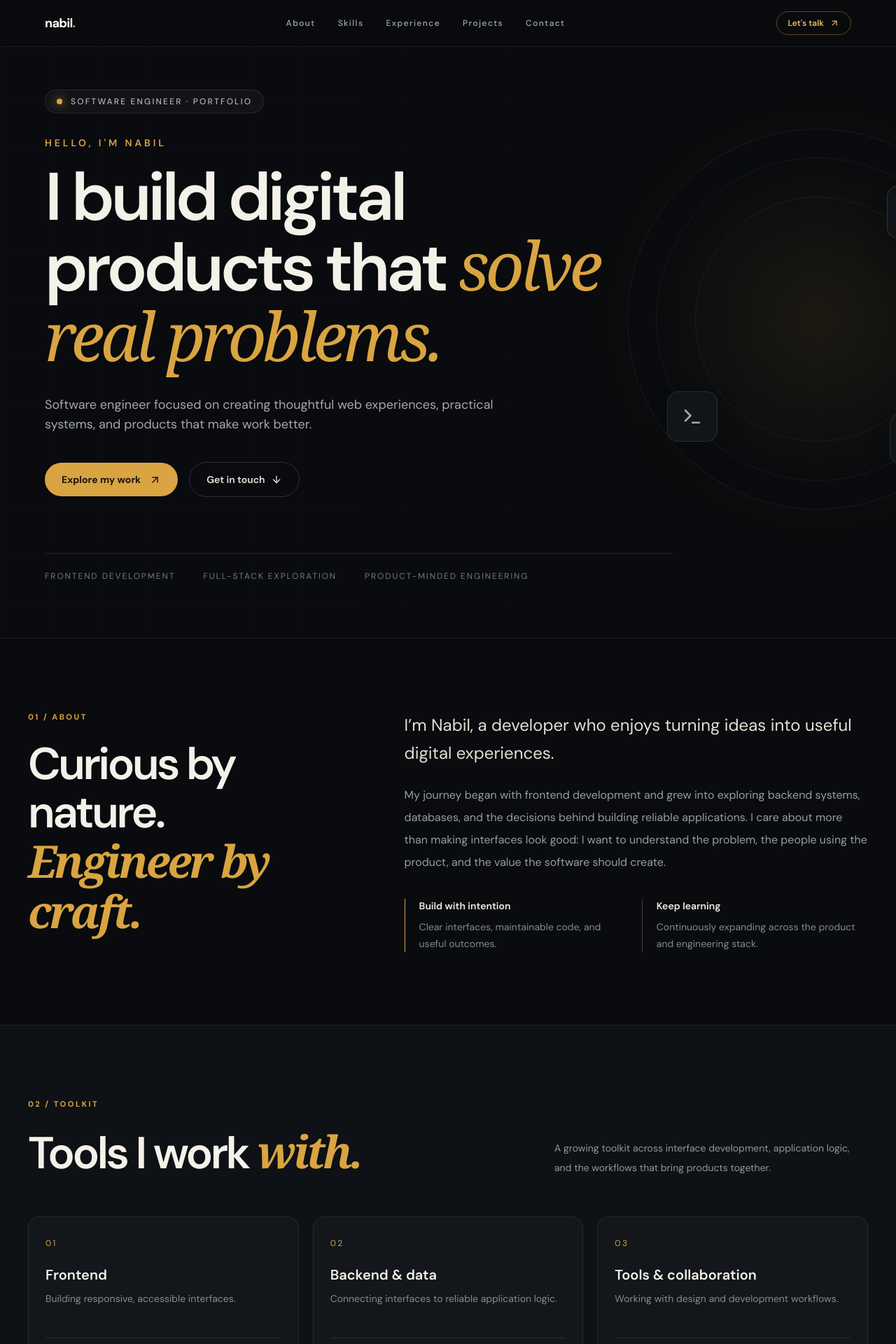
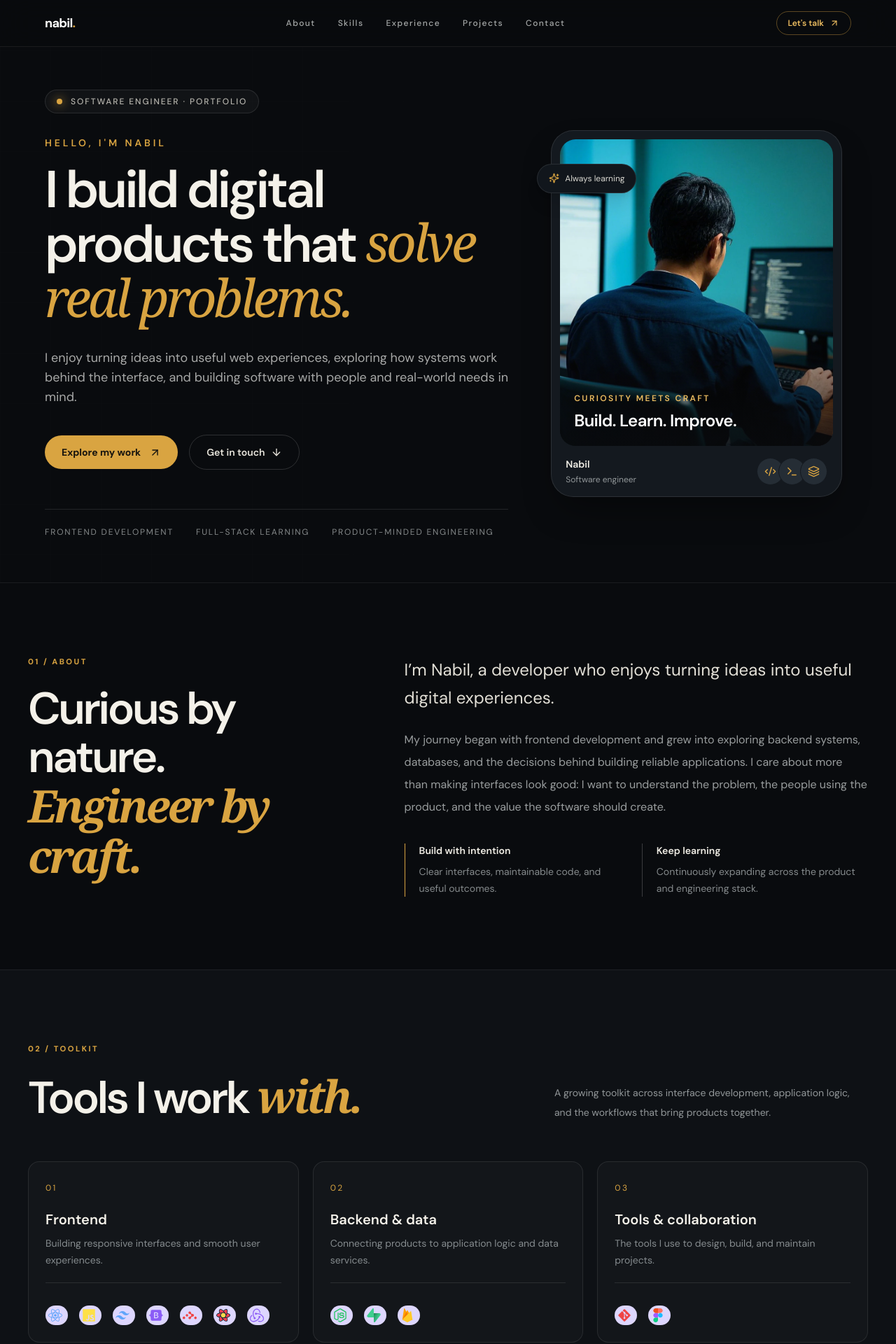
Before and after one commit to Muhammad-nabil99/Portfolio, a React (Vite) app: page / in a window 1280 px wide. Shown: the top 1920 px of the page at 70% size. Built offline with nearby package versions, Linux system fonts and the light colour scheme; a web font is replaced by a local one.

Commit message:
Refine portfolio hero, content hierarchy, and contact section

```diff
--- a/src/App.jsx
+++ b/src/App.jsx
@@ -4,22 +4,29 @@ import Experience from "./components/Experience";
 import Skills from "./components/Skills";
 import Contact from "./components/Contact";
 import Footer from "./components/Footer";
-import { ArrowDown, ArrowUpRight, Code2, Layers3, Terminal } from "lucide-react";
+import {
+  ArrowDown,
+  ArrowUpRight,
+  Code2,
+  Layers3,
+  Terminal,
+  Sparkles,
+} from "lucide-react";
 
 const skillGroups = [
   {
     title: "Frontend",
-    description: "Building responsive, accessible interfaces.",
-    items: ["react", "javascript", "tailwind", "bootstrap", "reactRouter", "reactQuery"],
+    description: "Building responsive interfaces and smooth user experiences.",
+    items: ["react", "javascript", "tailwind", "bootstrap", "reactRouter", "reactQuery", "redux"],
   },
   {
     title: "Backend & data",
-    description: "Connecting interfaces to reliable application logic.",
-    items: ["nodeJs", "supabase", "firebase", "redux"],
+    description: "Connecting products to application logic and data services.",
+    items: ["nodeJs", "supabase", "firebase"],
   },
   {
     title: "Tools & collaboration",
-    description: "Working with design and development workflows.",
+    description: "The tools I use to design, build, and maintain projects.",
     items: ["git", "figma"],
   },
 ];
@@ -30,19 +37,20 @@ function App() {
       <Navbar />
 
       <main>
-        <section id="home" className="hero-section relative mx-auto flex min-h-[92vh] max-w-7xl items-center px-6 pb-20 pt-32 sm:px-10 lg:px-16">
+        <section id="home" className="hero-section relative mx-auto flex min-h-[92vh] max-w-7xl items-center px-6 pb-16 pt-32 sm:px-10 lg:px-16">
           <div className="hero-grid pointer-events-none absolute inset-0" aria-hidden="true" />
-          <div className="relative z-10 max-w-4xl">
-            <div className="mb-8 inline-flex items-center gap-3 rounded-full border border-white/10 bg-white/[0.035] px-4 py-2 text-xs font-medium tracking-[0.18em] text-[#b7b5ae] uppercase">
+          <div className="hero-layout relative z-10 grid w-full items-center gap-14 lg:grid-cols-[1.2fr_0.8fr] lg:gap-12">
+            <div className="max-w-4xl">
+              <div className="mb-8 inline-flex items-center gap-3 rounded-full border border-white/10 bg-white/[0.035] px-4 py-2 text-xs font-medium tracking-[0.16em] text-[#b7b5ae] uppercase">
                 <span className="h-2 w-2 rounded-full bg-[#d9a441] shadow-[0_0_14px_#d9a441]" />
                 Software engineer · Portfolio
               </div>
               <p className="mb-5 text-sm font-semibold tracking-[0.28em] text-[#d9a441] uppercase">Hello, I'm Nabil</p>
-            <h1 className="max-w-4xl text-5xl font-semibold leading-[1.08] tracking-[-0.055em] sm:text-6xl lg:text-8xl">
+              <h1 className="max-w-4xl text-5xl font-semibold leading-[1.08] tracking-[-0.055em] sm:text-6xl lg:text-[4.65rem]">
                 I build digital products that <span className="font-serif font-normal italic text-[#d9a441]">solve real problems.</span>
               </h1>
               <p className="mt-8 max-w-2xl text-base leading-8 text-[#a7a8a7] sm:text-lg">
-              Software engineer focused on creating thoughtful web experiences, practical systems, and products that make work better.
+                I enjoy turning ideas into useful web experiences, exploring how systems work behind the interface, and building software with people and real-world needs in mind.
               </p>
               <div className="mt-10 flex flex-wrap items-center gap-4">
                 <a href="#projects" className="inline-flex items-center gap-3 rounded-full bg-[#d9a441] px-6 py-3.5 text-sm font-bold text-[#17140e] transition hover:-translate-y-1 hover:bg-[#edbd61]">
@@ -52,23 +60,43 @@ function App() {
                   Get in touch <ArrowDown size={16} />
                 </a>
               </div>
-            <div className="mt-20 flex flex-wrap gap-x-10 gap-y-4 border-t border-white/10 pt-6 text-xs tracking-[0.16em] text-[#777b7e] uppercase">
+              <div className="mt-14 flex flex-wrap gap-x-8 gap-y-3 border-t border-white/10 pt-6 text-[11px] tracking-[0.15em] text-[#85898a] uppercase sm:text-xs">
                 <span>Frontend development</span>
-              <span>Full-stack exploration</span>
+                <span>Full-stack learning</span>
                 <span>Product-minded engineering</span>
               </div>
             </div>
-          <div className="hero-orbit pointer-events-none absolute -right-40 top-1/2 hidden h-[34rem] w-[34rem] -translate-y-1/2 rounded-full border border-[#d9a441]/10 lg:block" aria-hidden="true">
-            <div className="absolute inset-10 rounded-full border border-white/[0.06]" />
-            <div className="absolute inset-24 rounded-full border border-white/[0.06]" />
-            <div className="absolute right-24 top-20 rounded-2xl border border-[#d9a441]/20 bg-[#11151a] p-5 text-[#d9a441] shadow-2xl">
-              <Code2 size={34} />
+
+            <div className="hero-visual relative mx-auto w-full max-w-[26rem] lg:ml-auto">
+              <div className="hero-visual-glow pointer-events-none absolute -inset-8 rounded-full" aria-hidden="true" />
+              <div className="relative overflow-hidden rounded-[2rem] border border-white/10 bg-[#14191f] p-3 shadow-2xl shadow-black/40">
+                <div className="relative overflow-hidden rounded-[1.4rem] bg-[#20262d]">
+                  <img
+                    src="/image/about-me.png"
+                    alt="Nabil"
+                    className="hero-portrait aspect-[4/4.5] w-full object-cover object-center"
+                  />
+                  <div className="absolute inset-0 bg-gradient-to-t from-[#090b0e]/80 via-transparent to-transparent" />
+                  <div className="absolute bottom-5 left-5 right-5">
+                    <p className="text-xs font-semibold tracking-[0.2em] text-[#edbd61] uppercase">Curiosity meets craft</p>
+                    <p className="mt-2 text-2xl font-semibold tracking-tight text-white">Build. Learn. Improve.</p>
                   </div>
-            <div className="absolute bottom-24 left-14 rounded-2xl border border-white/10 bg-[#11151a] p-5 text-[#a7a8a7] shadow-2xl">
-              <Terminal size={30} />
                 </div>
-            <div className="absolute bottom-16 right-24 rounded-2xl border border-white/10 bg-[#11151a] p-5 text-[#a7a8a7] shadow-2xl">
-              <Layers3 size={30} />
+                <div className="flex items-center justify-between gap-4 px-2 pb-1 pt-4">
+                  <div>
+                    <p className="text-sm font-semibold text-[#f1eee6]">Nabil</p>
+                    <p className="mt-1 text-xs text-[#929799]">Software engineer</p>
+                  </div>
+                  <div className="flex -space-x-2">
+                    <span className="rounded-full border border-[#14191f] bg-[#252d35] p-2.5 text-[#d9a441]"><Code2 size={17} /></span>
+                    <span className="rounded-full border border-[#14191f] bg-[#252d35] p-2.5 text-[#d9a441]"><Terminal size={17} /></span>
+                    <span className="rounded-full border border-[#14191f] bg-[#252d35] p-2.5 text-[#d9a441]"><Layers3 size={17} /></span>
+                  </div>
+                </div>
+              </div>
+              <div className="absolute -left-5 top-12 hidden items-center gap-2 rounded-full border border-white/10 bg-[#11161c] px-4 py-3 text-xs text-[#d9d8d1] shadow-xl sm:flex">
+                <Sparkles size={15} className="text-[#d9a441]" /> Always learning
+              </div>
             </div>
           </div>
         </section>
@@ -159,10 +187,10 @@ function App() {
                   <h2 className="max-w-3xl text-4xl font-semibold leading-tight tracking-[-0.04em] sm:text-6xl">Have a problem worth <span className="font-serif italic text-[#d9a441]">solving?</span></h2>
                   <p className="mt-6 max-w-xl leading-7 text-[#a0a3a3]">I’m open to connecting, sharing ideas, and exploring opportunities to build something useful.</p>
                 </div>
-                <a href="https://github.com/Muhammad-nabil99" target="_blank" rel="noreferrer" className="inline-flex w-fit items-center gap-3 rounded-full bg-[#d9a441] px-6 py-3.5 text-sm font-bold text-[#17140e] transition hover:-translate-y-1 hover:bg-[#edbd61]">
-                  Find me on GitHub <ArrowUpRight size={17} />
-                </a>
               </div>
+            </div>
+            <div className="mt-6">
+              <Contact />
             </div>
           </div>
         </section>
```
Lines whose indentation alone changed are shown as unchanged.
